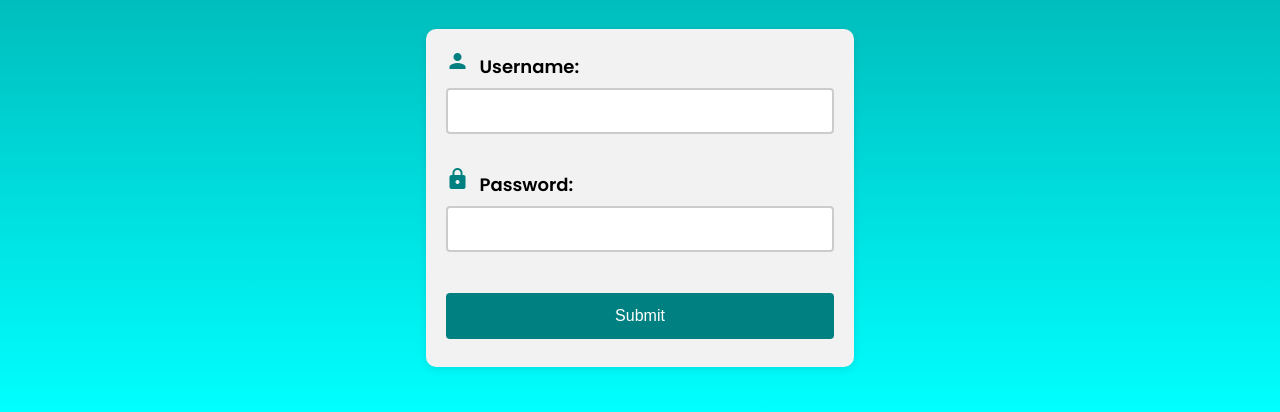
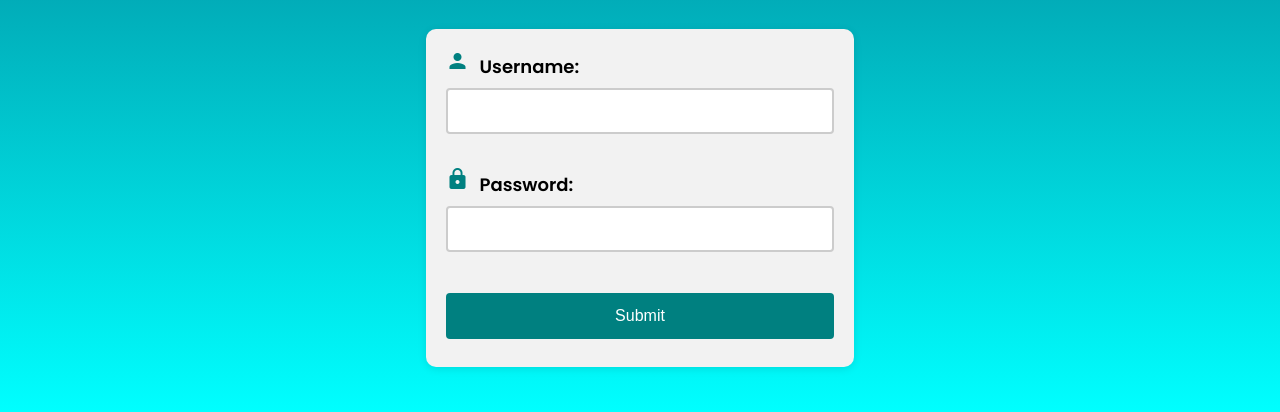
Before and after one commit to walkeram/techbois, a plain HTML site: page index.html in a window 1280 px wide. Shown: the part 388-800 px from the top of the page. Drawn offline with Linux system fonts and the light colour scheme.

Commit message:
changed color

```diff
--- a/index.html
+++ b/index.html
@@ -15,7 +15,7 @@
   <meta name="theme-color" content="#ffffff">
  <style>
     body {
-      background: linear-gradient(to bottom, #008080 0%, #00FFFF 100%);
+      background: linear-gradient(to bottom, #025f76 0%, #00FFFF 100%);
       height: 100vh;
       margin: 0;
       display: flex;
```
